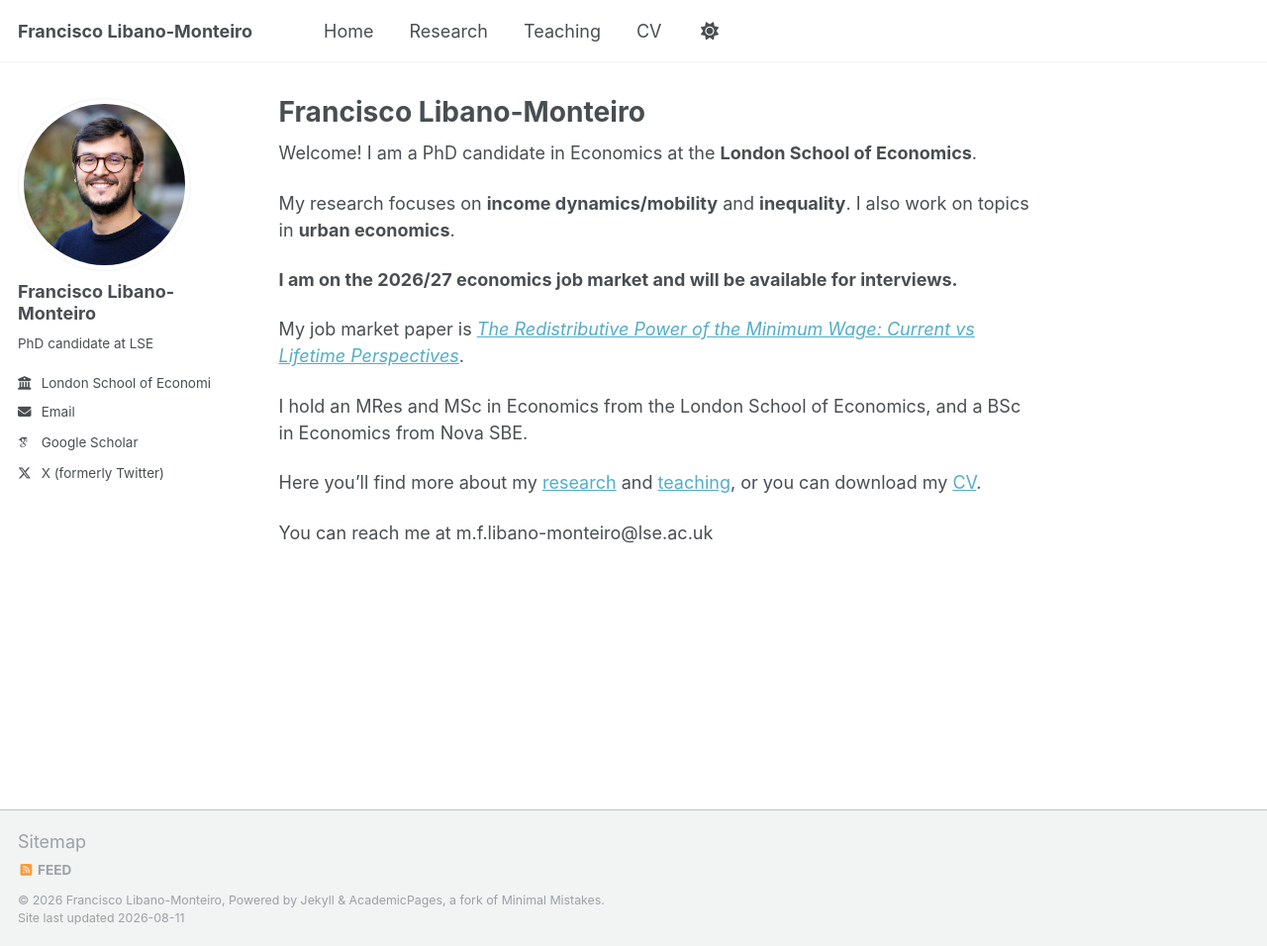
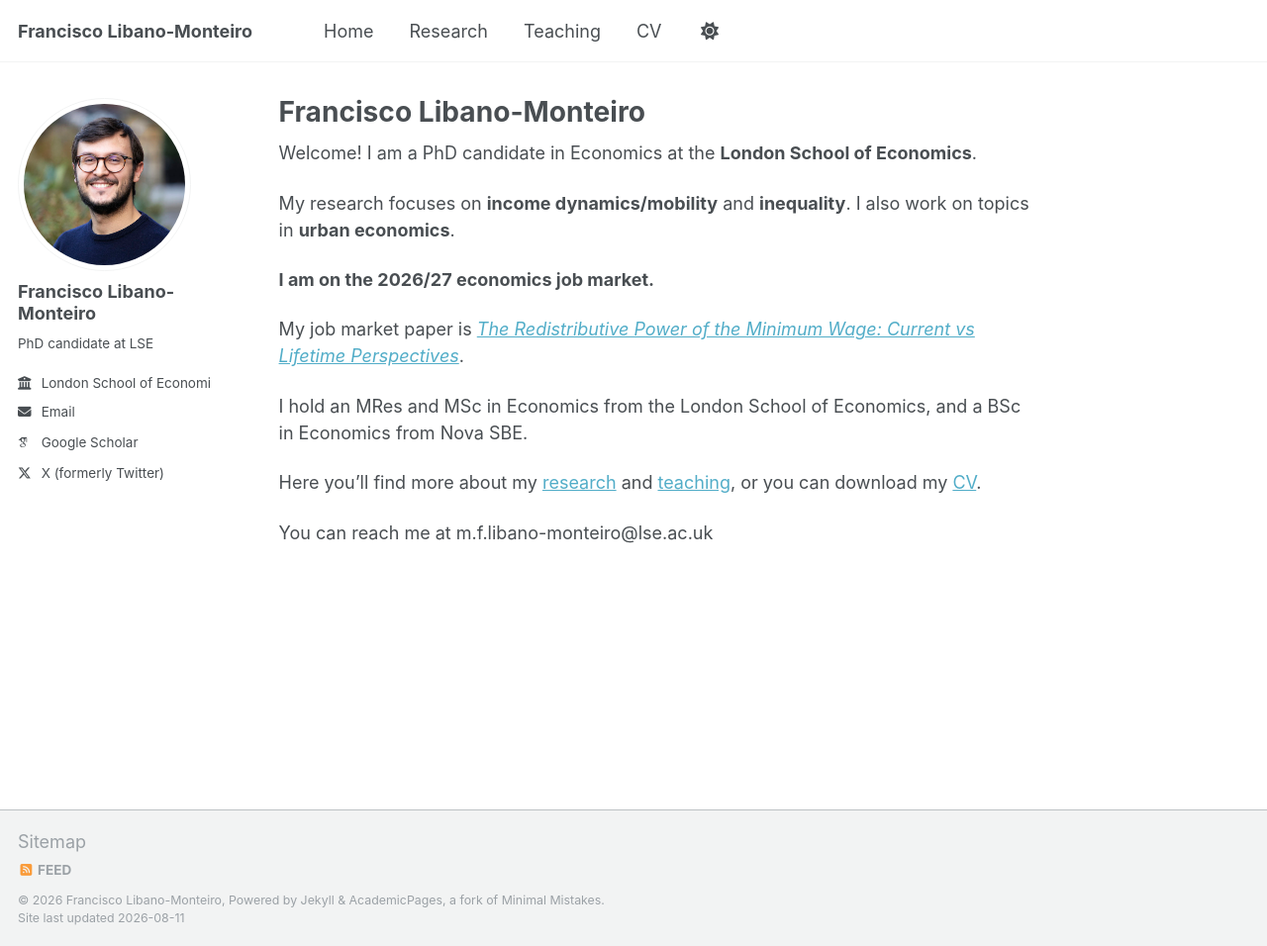
Before and after one commit to mfsdlm98/mfsdlm98.github.io, a Jekyll site: the page built from index.md, in a window 1280 px wide and 956 px high. Shown: the whole window at 99% size. Built offline with Jekyll 4.4.1, drawn with Linux system fonts in a browser that asks for light colours; some web fonts are replaced.

Commit message:
Trim job market line on homepage

```diff
--- a/index.md
+++ b/index.md
@@ -10,7 +10,7 @@ Welcome! I am a PhD candidate in Economics at the **London School of Economics**
 
 My research focuses on **income dynamics/mobility** and **inequality**. I also work on topics in **urban economics**.
 
-**I am on the 2026/27 economics job market and will be available for interviews.**
+**I am on the 2026/27 economics job market.**
 
 My job market paper is [*The Redistributive Power of the Minimum Wage: Current vs Lifetime Perspectives*](/research/).
 
```
